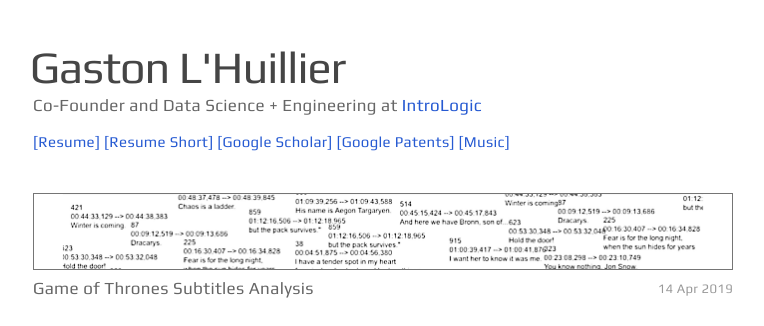
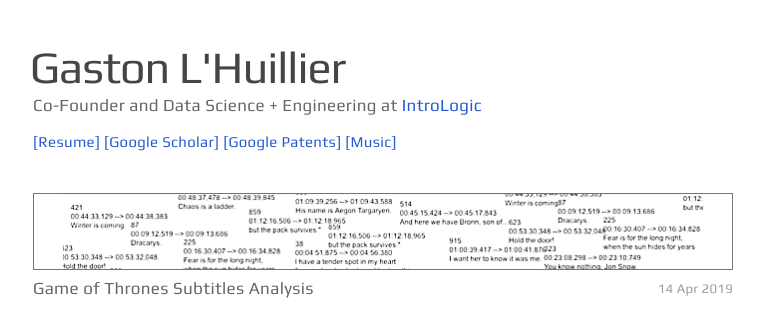
Before and after one commit to glhuilli/glhuilli.github.io, a Jekyll site: the page built from index.html, in a window 1280 px wide. Shown: the top 326 px of the page, without its empty margins (117-881 px from the left). Built offline with Jekyll 4.4.1, drawn with Linux system fonts in a browser that asks for light colours.

Commit message:
Updatd resume to Google drive

```diff
--- a/index.html
+++ b/index.html
@@ -8,8 +8,7 @@
     <h1>{{ site.name }}</h1>
     <div class='about'>Co-Founder and Data Science + Engineering at <a href='https://intrologic.com' target='_blank'>IntroLogic</a></div>
     <div class='blurb'>
-      <a href='https://www.dropbox.com/s/ylo7zcjjrestwtb/glhuilli-cv.pdf?dl=0' target='_blank'>[Resume]</a>
-      <a href='https://www.dropbox.com/s/7rft7yatz78bueq/glhuilli-cv-short.pdf?dl=0' target='_blank'>[Resume Short]</a>
+      <a href='https://drive.google.com/file/d/1l1wFkrbUv1cAMJeb1oxrIybgIINiZsqq/view?usp=sharing' target='_blank'>[Resume]</a>
       <a href='https://scholar.google.com/citations?hl=en&user=uwm4q9wAAAAJ&view_op=list_works' target='_blank'>[Google Scholar]</a>
       <a href='https://patents.google.com/?inventor=Gaston+L%27huillier' target='_blank'>[Google Patents]</a>
       <a href='https://soundcloud.com/glhuilli/tracks' target='_blank'>[Music]</a>
```
